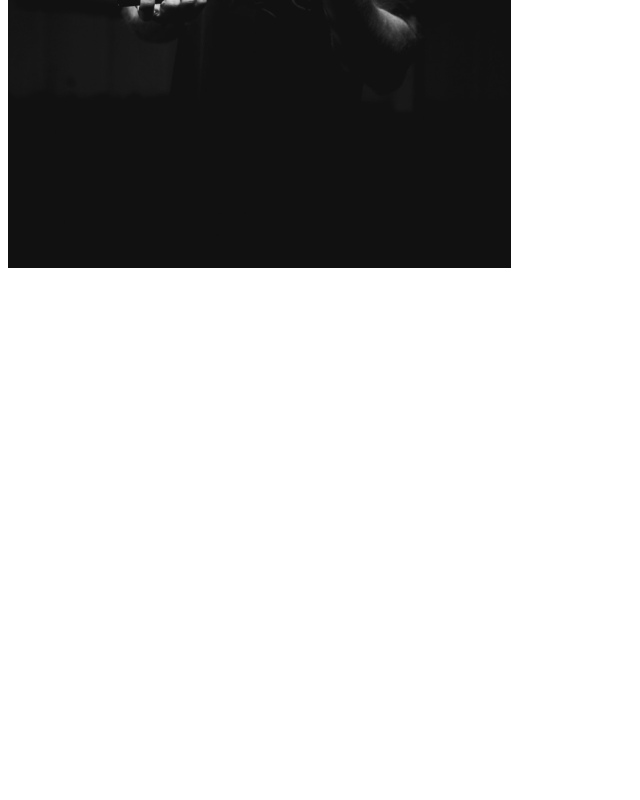
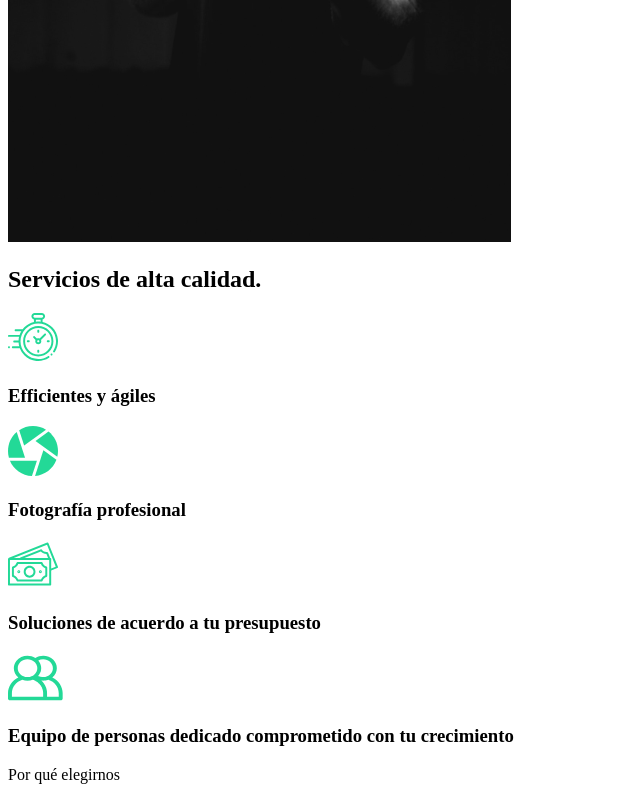
Before and after one commit to xV0lk/first_app, a Next.js app: page / in a window 1280 px wide. Shown: the part 728-1528 px from the top of the page, without its empty margins (0-640 px from the left). Before the commit the page ends 1008 px from the top, so only its background shows below. Built offline with nearby package versions, Linux system fonts and the light colour scheme.

Commit message:
2. Services Section

```diff
--- /dev/null
+++ b/components/ServicesSection.js
@@ -0,0 +1,50 @@
+import React from 'react';
+import Image from 'next/image';
+import clock from '../src/img/clock.svg';
+import diaphragm from '../src/img/diaphragm.svg';
+import money from '../src/img/money.svg';
+import teamwork from '../src/img/teamwork.svg';
+import home2 from '../src/img/home2.png';
+
+const ServicesSection = () => {
+  return (
+    <div className="services">
+      <div className="description">
+        <h2>
+          Servicios de <span>alta</span> calidad.
+        </h2>
+        <div className="cards">
+          <div className="card">
+            <div className="icon">
+              <Image src={clock} alt="clock icon" />
+              <h3>Efficientes y ágiles</h3>
+            </div>
+          </div>
+          <div className="card">
+            <div className="icon">
+              <Image src={diaphragm} alt="diaphragm icon" />
+              <h3>Fotografía profesional</h3>
+            </div>
+          </div>
+          <div className="card">
+            <div className="icon">
+              <Image src={money} alt="money icon" />
+              <h3>Soluciones de acuerdo a tu presupuesto</h3>
+            </div>
+          </div>
+          <div className="card">
+            <div className="icon">
+              <Image src={teamwork} alt="teamwork icon" />
+              <h3>
+                Equipo de personas dedicado comprometido con tu crecimiento
+              </h3>
+            </div>
+          </div>
+          <p>Por qué elegirnos</p>
+        </div>
+      </div>
+    </div>
+  );
+};
+
+export default ServicesSection;
--- a/pages/index.js
+++ b/pages/index.js
@@ -1,12 +1,13 @@
 import React from 'react';
 import AboutSection from '../components/AboutSection';
+import ServicesSection from '../components/ServicesSection';
 
 function Home() {
   return (
-    <div>
-      <div>Hello World</div>
+    <>
       <AboutSection />
-    </div>
+      <ServicesSection />
+    </>
   );
 }
 
```
